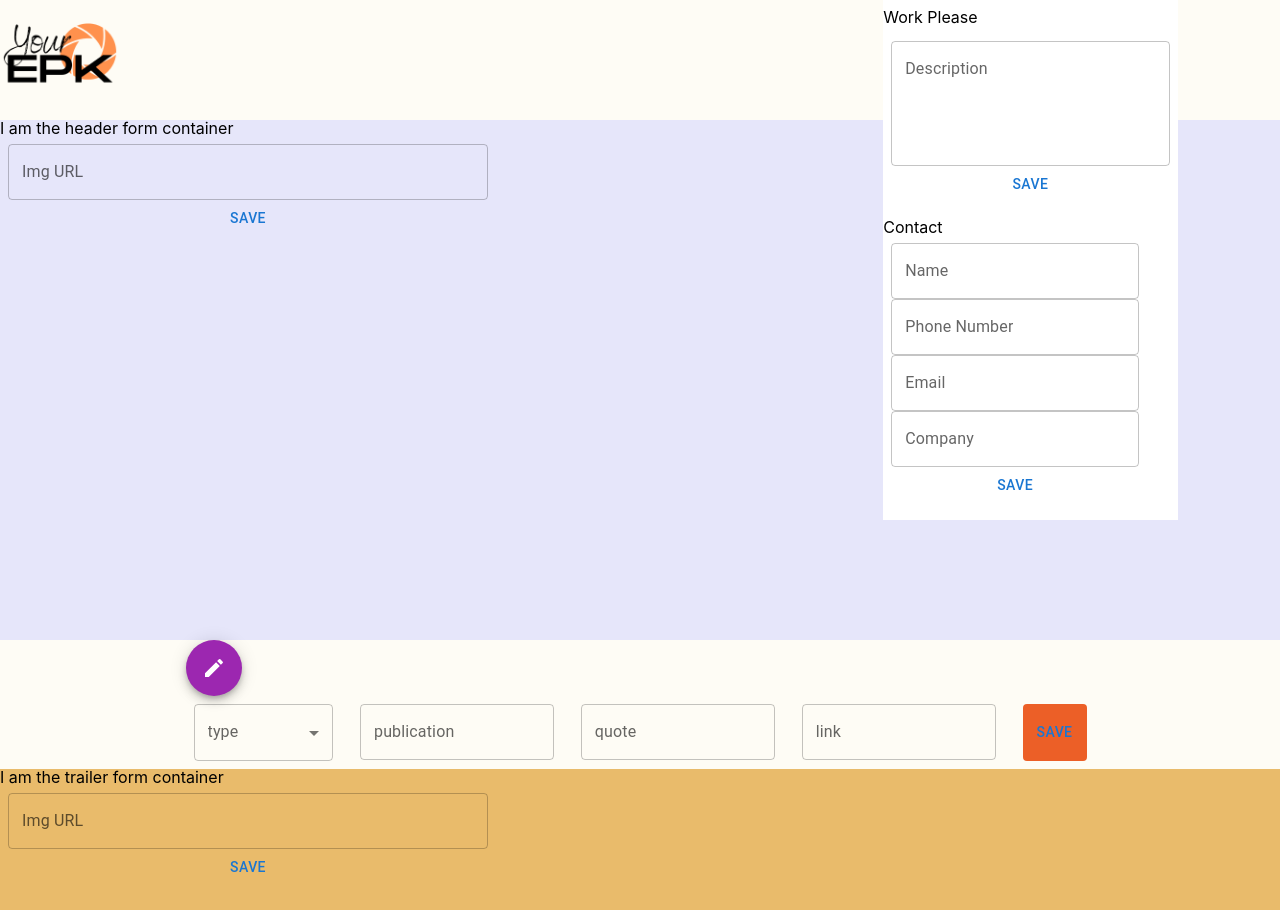
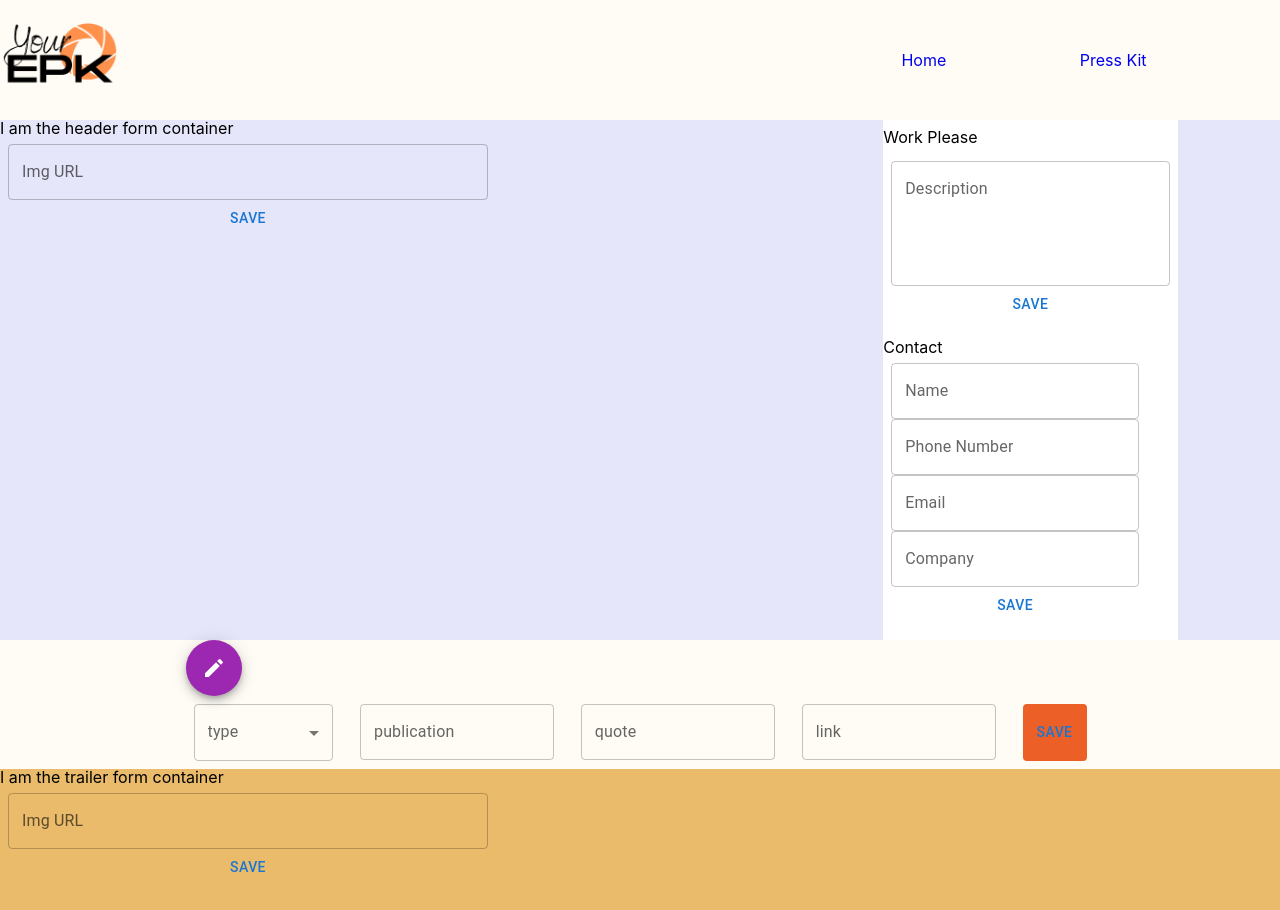
Before and after one commit to ninabrissey/your-epk, a React (Create React App) app: page /edit/1 in a window 1280 px wide. Shown: the top 910 px of the page. Built offline with nearby package versions, Linux system fonts and the light colour scheme; no server answers.

Commit message:
Update position to fixed

```diff
--- a/src/components/Header/Header.scss
+++ b/src/components/Header/Header.scss
@@ -19,8 +19,8 @@
   height: $header-height;
   width: 23%;
   z-index: 5;
-  position: absolute;
-  top: 0;
+  position: fixed;
+  top: 15vh;
   left: 69%;
   background-color: #ffffff;
   @include flexColumnJustify(space-evenly);
```
